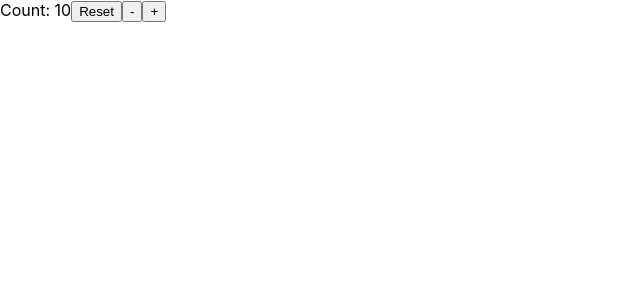
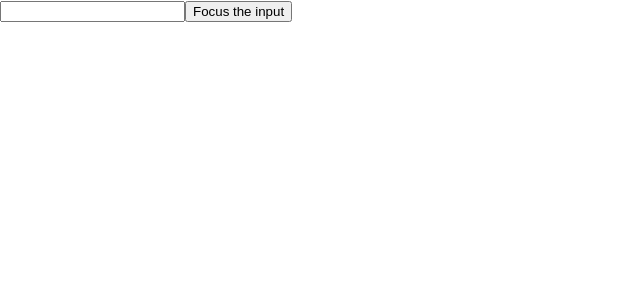
Before and after one commit to humbertojacobm/react-16.13-hooks, a React (Create React App) app: page / in a window 1280 px wide. Shown: the top 300 px of the page, without its empty margins (0-640 px from the left). Built offline with nearby package versions, Linux system fonts and the light colour scheme.

Commit message:
using useRef

```diff
--- a/src/App.js
+++ b/src/App.js
@@ -4,10 +4,11 @@ import './App.css';
 import Example from './components/Example01'
 import ComponentWithContext from './components/ComponentWithContext/ComponentWithContext'
 import Counter from './components/Counter'
+import TextInputWithFocusButton from './components/TextInputWithFocusButton'
 
 function App() {
   return (
-    <Counter initialCount="10"/>
+    <TextInputWithFocusButton/>
   );
 }
 
--- /dev/null
+++ b/src/components/TextInputWithFocusButton.js
@@ -0,0 +1,20 @@
+import React, {useState, useEffect, useRef, useReducer} from 'react'
+
+function TextInputWithFocusButton(){
+
+    const inputEl = useRef(null);
+    const onButtonClick = (e) =>{
+        inputEl.current.focus();
+        e.preventDefault();
+    }
+    return(
+        <>
+            <input ref={inputEl}></input>
+            <button onClick={onButtonClick}>
+                Focus the input
+            </button>
+        </>
+    )
+}
+
+export default TextInputWithFocusButton;
```
